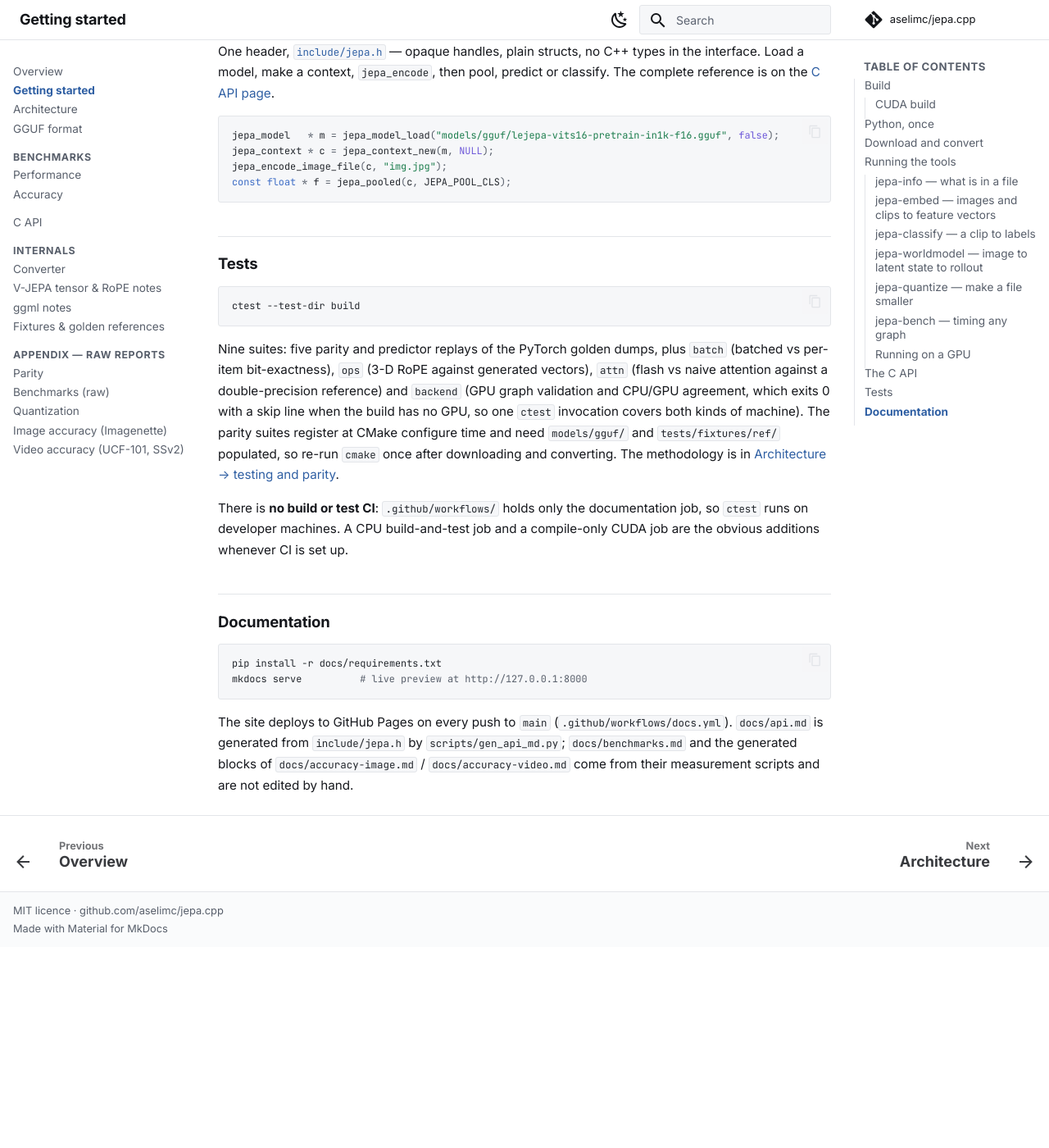
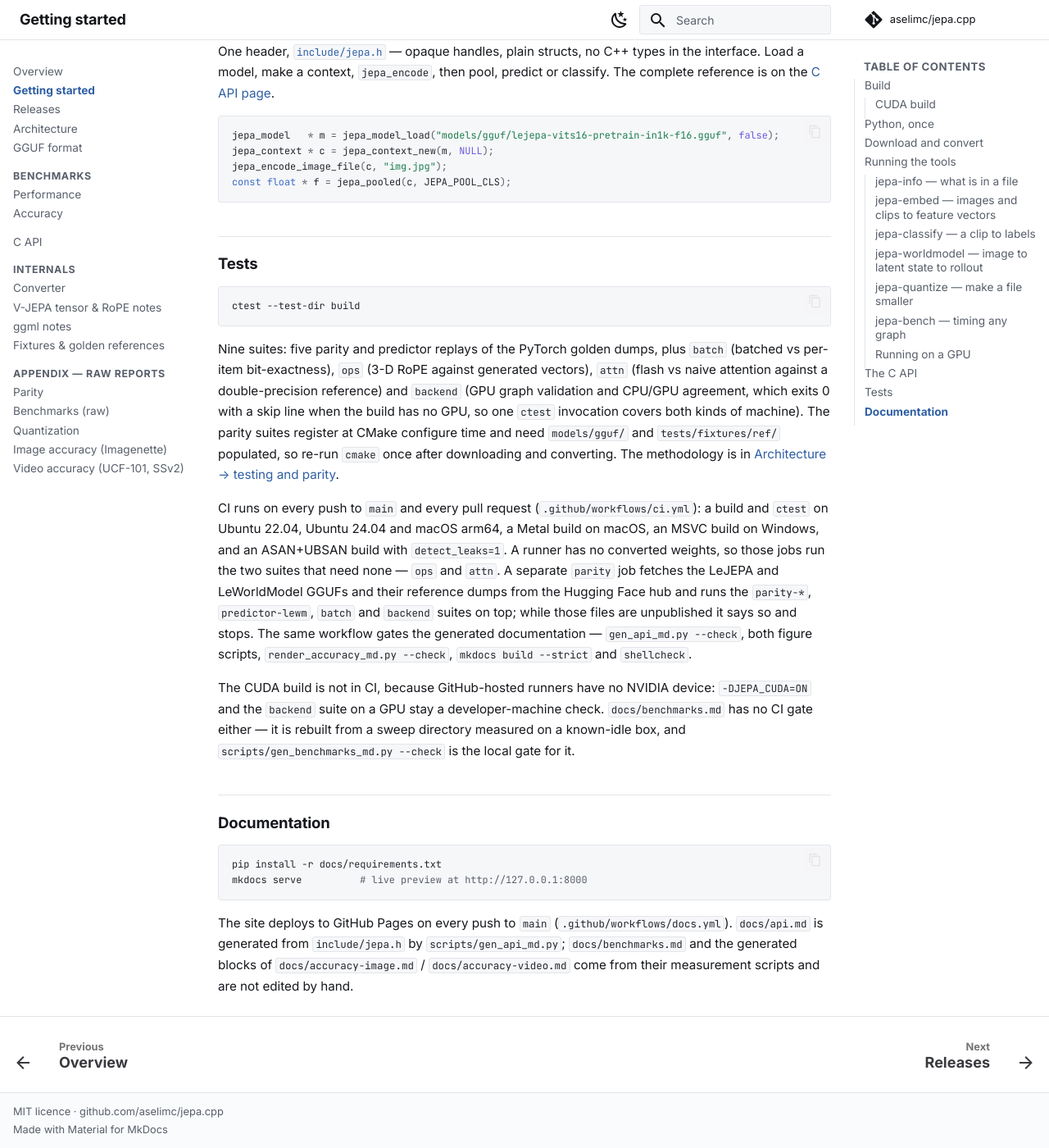
Before and after one commit to aselimc/jepa.cpp, an MkDocs documentation site: the page built from docs/getting-started.md, in a window 1280 px wide and 1400 px high, scrolled down 4818 px. Shown: the whole window at 82% size. Built offline with MkDocs 1.6.1 and Material for MkDocs 9.7.7, drawn with Linux system fonts in a browser that asks for light colours; comment, search, counter and statistics services are not loaded; before the commit the page ends 5973 px from its top, so only the background shows below that.

Commit message:
Document what a release promises, and what CI covers
docs/releases.md states the archive's contents and instruction baseline,
the semantic-versioning rules while the major version is 0, the
append-only C API promise, and the relation between jepa.schema_version
(1 for the whole 0.x line) and the release number. It says plainly that
the loader records the schema version without range-checking it, because
it does.

getting-started.md said there was no build or test CI. It now says what
the workflow runs, which two suites a runner can run without weights,
and which checks stay on a developer machine: the CUDA build, and
docs/benchmarks.md, whose sweep directory is git-ignored.

README gains the CI and release badges, a line pointing at the prebuilt
binaries, and one sentence on what CI covers. Still three tables.

```diff
--- a/docs/getting-started.md
+++ b/docs/getting-started.md
@@ -232,9 +232,19 @@
 `tests/fixtures/ref/` populated, so re-run `cmake` once after downloading and converting. The
 methodology is in [Architecture → testing and parity](architecture.md#testing-and-parity-methodology).
 
-There is **no build or test CI**: `.github/workflows/` holds only the documentation job, so `ctest`
-runs on developer machines. A CPU build-and-test job and a compile-only CUDA job are the obvious
-additions whenever CI is set up.
+CI runs on every push to `main` and every pull request (`.github/workflows/ci.yml`): a build and
+`ctest` on Ubuntu 22.04, Ubuntu 24.04 and macOS arm64, a Metal build on macOS, an MSVC build on
+Windows, and an ASAN+UBSAN build with `detect_leaks=1`. A runner has no converted weights, so those
+jobs run the two suites that need none — `ops` and `attn`. A separate `parity` job fetches the
+LeJEPA and LeWorldModel GGUFs and their reference dumps from the Hugging Face hub and runs the
+`parity-*`, `predictor-lewm`, `batch` and `backend` suites on top; while those files are unpublished
+it says so and stops. The same workflow gates the generated documentation — `gen_api_md.py --check`,
+both figure scripts, `render_accuracy_md.py --check`, `mkdocs build --strict` and `shellcheck`.
+
+The CUDA build is not in CI, because GitHub-hosted runners have no NVIDIA device: `-DJEPA_CUDA=ON`
+and the `backend` suite on a GPU stay a developer-machine check. `docs/benchmarks.md` has no CI gate
+either — it is rebuilt from a sweep directory measured on a known-idle box, and
+`scripts/gen_benchmarks_md.py --check` is the local gate for it.
 
 ## Documentation
 
--- a/mkdocs.yml
+++ b/mkdocs.yml
@@ -56,6 +56,7 @@
 nav:
   - Overview: index.md
   - Getting started: getting-started.md
+  - Releases: releases.md
   - Architecture: architecture.md
   - GGUF format: gguf-schema.md
   - Benchmarks:
```
Also changed, not shown: README.md (+11 -1 lines), docs/releases.md (added, +79 -0 lines).
